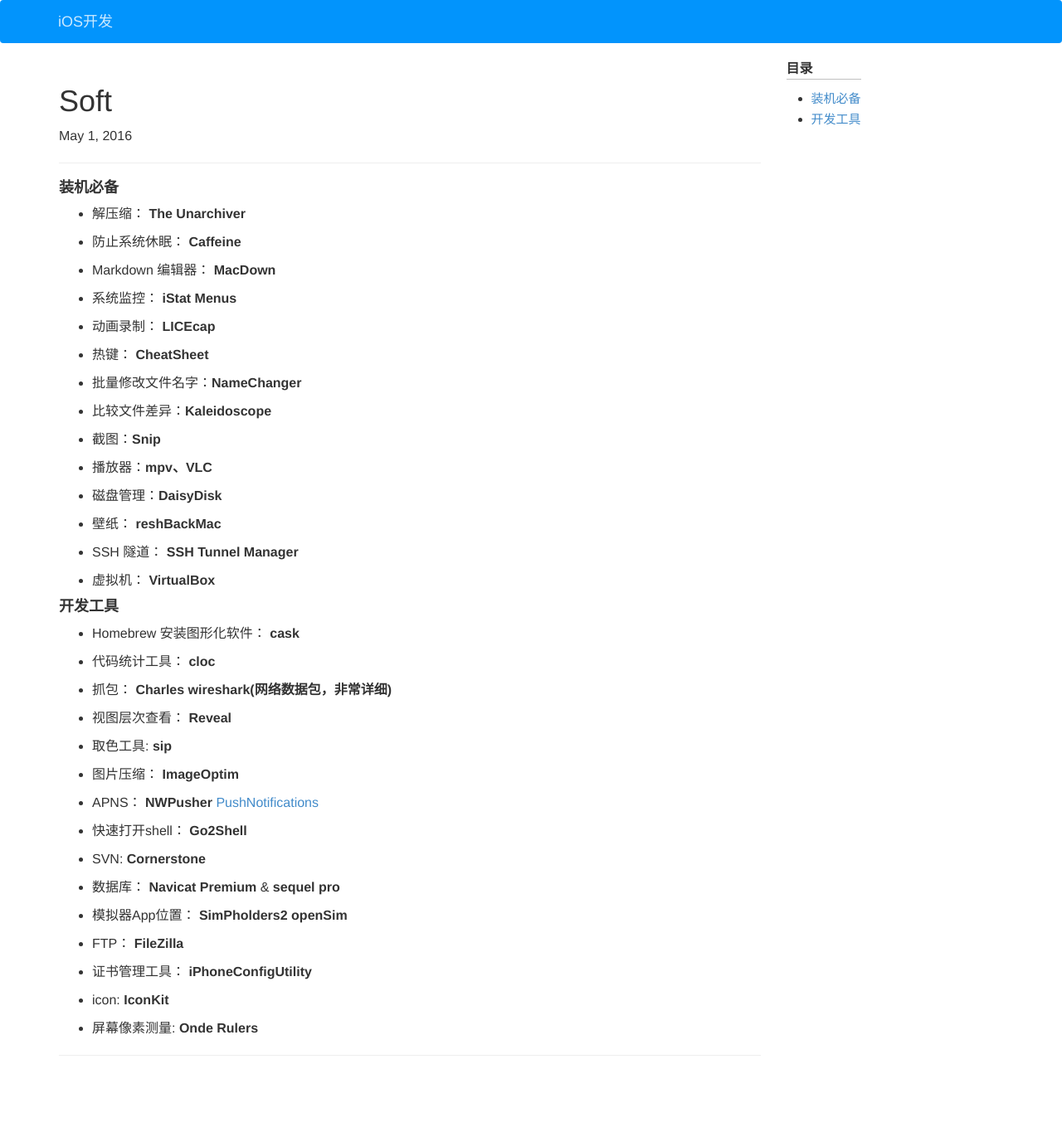
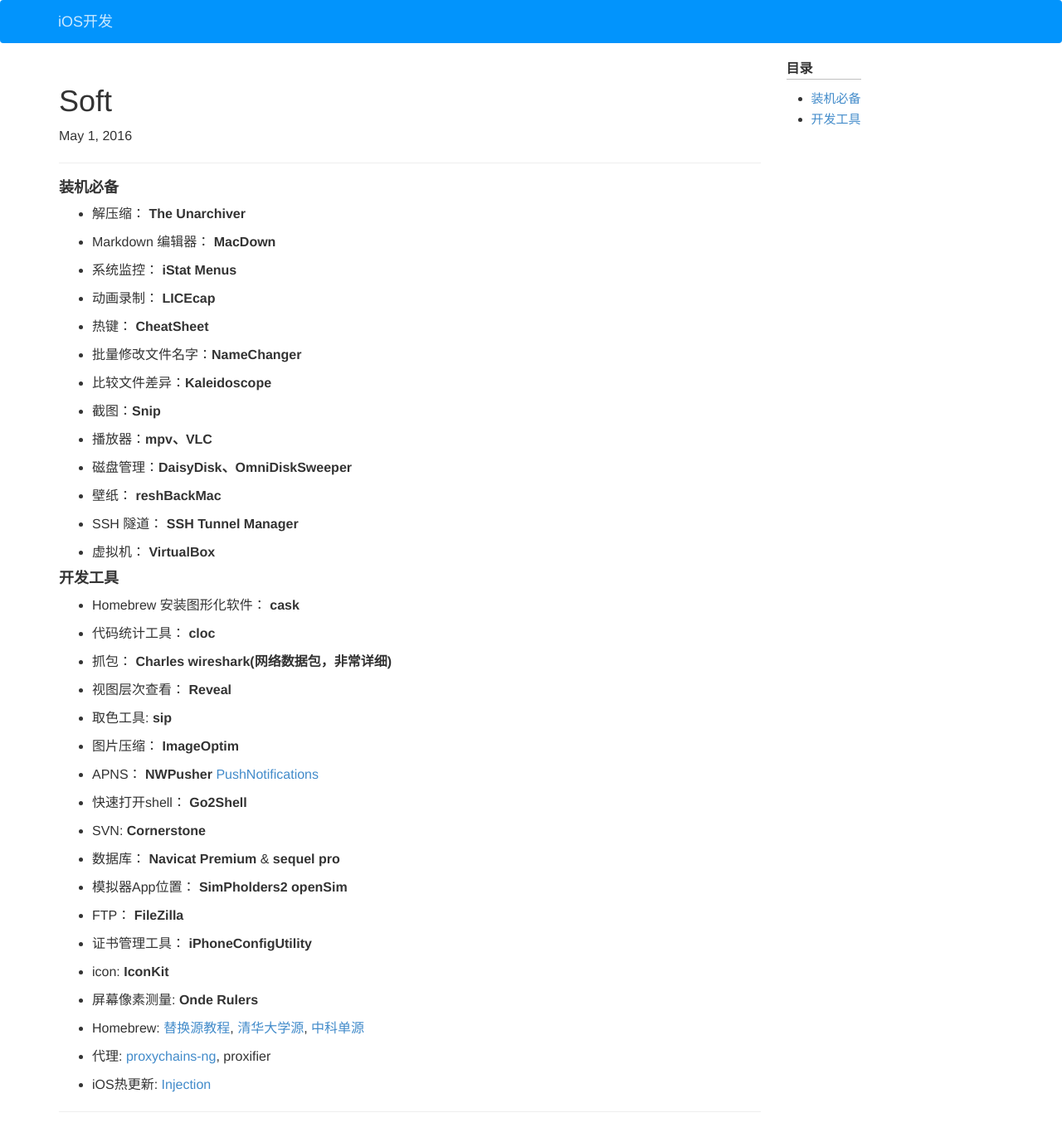
Before and after one commit to wigl/wigl.github.io, a Jekyll site: the page built from _posts/2016-05-01-soft.md, in a window 1280 px wide. Shown: the whole page at 83% size. Built offline with Jekyll 4.4.1, drawn with Linux system fonts in a browser that asks for light colours; before the commit the page ends 1303 px from its top, so only the background shows below that.

Commit message:
Add some note.

```diff
--- a/_posts/2016-05-01-soft.md
+++ b/_posts/2016-05-01-soft.md
@@ -12,8 +12,6 @@
 #### 装机必备
 
 - 解压缩： **The Unarchiver**
-
-- 防止系统休眠： **Caffeine**
 
 - Markdown 编辑器： **MacDown**
 
@@ -31,7 +29,7 @@
 
 - 播放器：**mpv、VLC**
 
-- 磁盘管理：**DaisyDisk**
+- 磁盘管理：**DaisyDisk、OmniDiskSweeper**
 
 - 壁纸： **reshBackMac**
 
@@ -70,3 +68,9 @@
 - icon: **IconKit**
 
 - 屏幕像素测量: **Onde Rulers**
+
+- Homebrew: [替换源教程](https://zhuanlan.zhihu.com/p/90508170), [清华大学源](https://mirror.tuna.tsinghua.edu.cn/help/homebrew/), [中科单源](http://mirrors.ustc.edu.cn/help/brew.git.html#)
+
+- 代理: [proxychains-ng](https://github.com/rofl0r/proxychains-ng), proxifier
+
+- iOS热更新: [Injection](https://github.com/johnno1962/InjectionIII)
```
